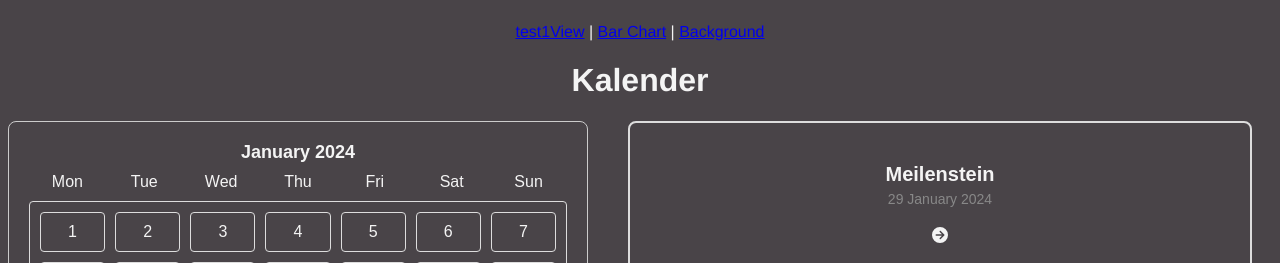
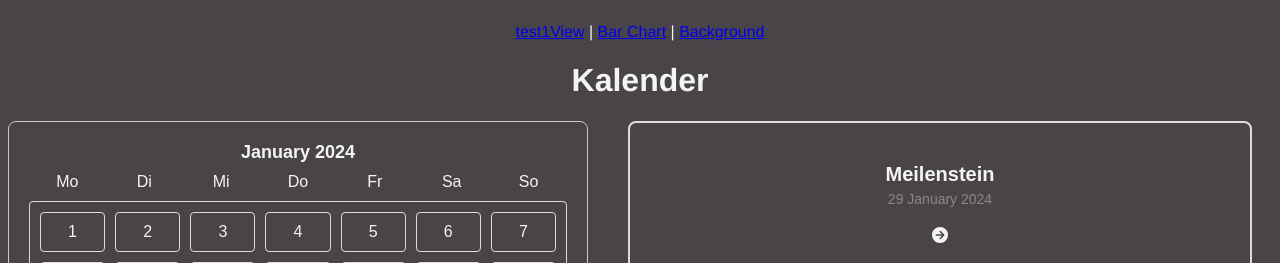
Before and after one commit to Damagefish/Reflektierte-Techniknutzung, a Vue app: page /KalenderView in a window 1280 px wide. Shown: the top 263 px of the page. Built offline with nearby package versions, Linux system fonts and the light colour scheme.

Commit message:
kalender neu neu

```diff
--- a/src/components/KalenderComp.vue
+++ b/src/components/KalenderComp.vue
@@ -9,13 +9,13 @@
             <i class="fas fa-angle-right next"></i>
           </div>
           <div class="weekdays">
-            <div>Sun</div>
-            <div>Mon</div>
-            <div>Tue</div>
-            <div>Wed</div>
-            <div>Thu</div>
-            <div>Fri</div>
-            <div>Sat</div>
+            <div>Mo</div>
+            <div>Di</div>
+            <div>Mi</div>
+            <div>Do</div>
+            <div>Fr</div>
+            <div>Sa</div>
+            <div>So</div>
           </div>
           <div class="days"></div>
           <div class="goto-today">
@@ -590,9 +590,6 @@ getActiveDay(date) {
     text-align: center;
   }
 
-  .weekdays div:nth-child(1) {
-    order: 7; /* Verschiebt Sonntag ans Ende */
-  }
   .days {
   display: grid;
   grid-template-columns: repeat(7, 1fr);
```
